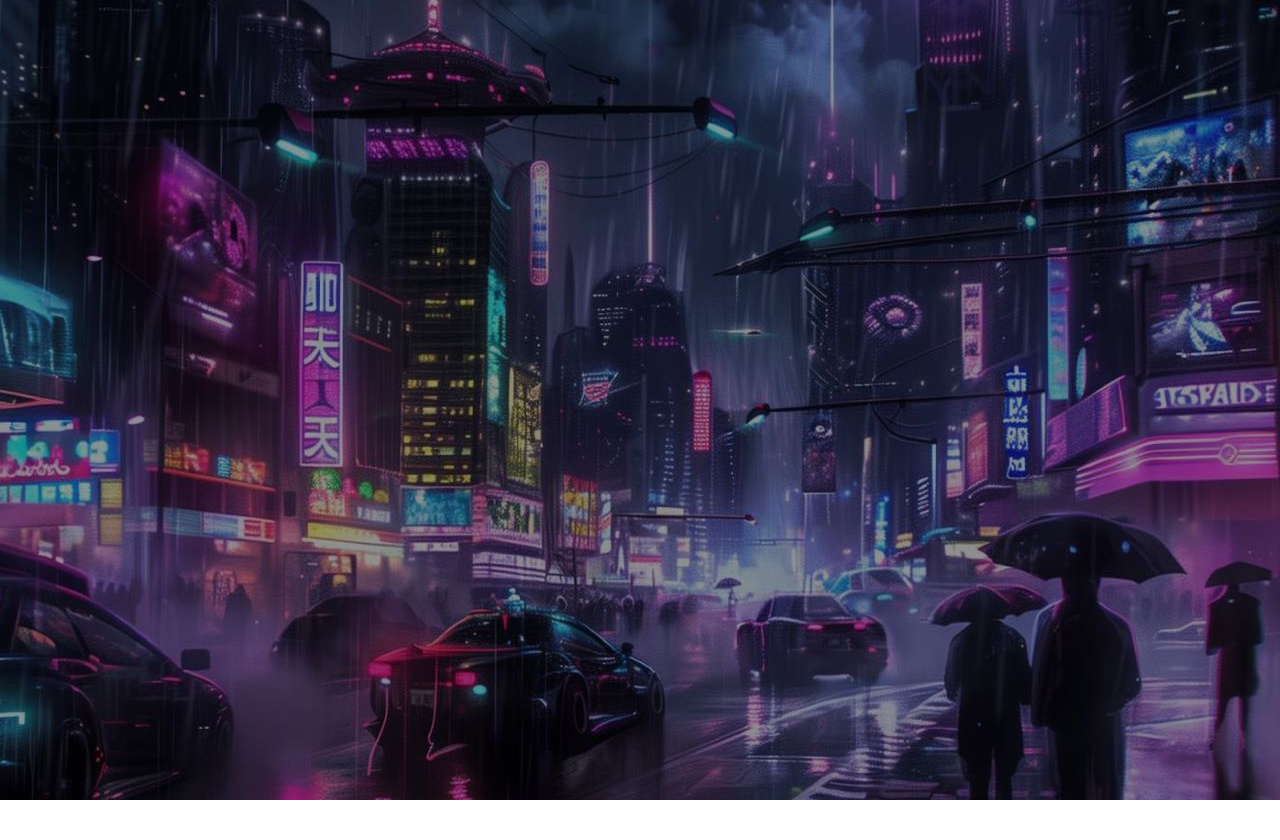
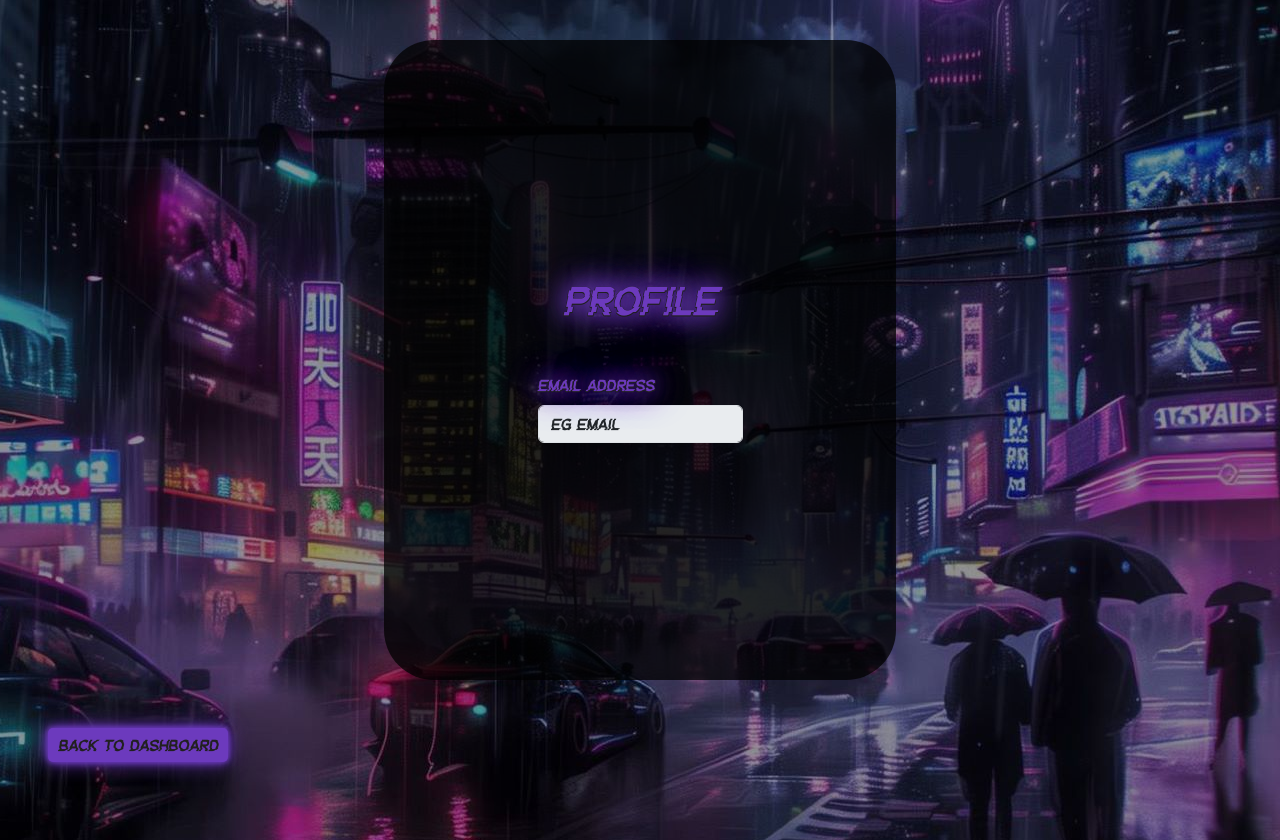
Before and after one commit to uhhigor/zzpj-cyberlarp, a React (Create React App) app in the folder cyberlarp-client/: page /user in a window 1280 px wide. Before the commit this address had no page. Before the commit the page ends 800 px from the top, so only its background shows below. Built offline with nearby package versions, Linux system fonts and the light colour scheme.

Commit message:
profile page

```diff
--- a/cyberlarp-client/src/App.tsx
+++ b/cyberlarp-client/src/App.tsx
@@ -3,8 +3,8 @@ import './styles/App.css';
 import {BrowserRouter, Route, Routes} from 'react-router-dom';
 import {Login} from './components/Login';
 import {Main} from "./components/Main";
+import {Dashboard} from "./components/Dashboard";
 import {UserPage} from "./components/UserPage";
-import {Dashboard} from "./components/Dashboard";
 
 
 function App() {
@@ -14,7 +14,7 @@ function App() {
                 <Route path='/' element={<Main/>}/>
                 <Route path='/login' element={<Login/>}/>
                 <Route path='/dashboard' element={<Dashboard/>}/>
-                {/*<Route path='/userPage' element={<UserPage/>}/>*/}
+                <Route path='/user' element={<UserPage/>}/>
             </Routes>
         </BrowserRouter>
     );
--- a/cyberlarp-client/src/components/Dashboard.tsx
+++ b/cyberlarp-client/src/components/Dashboard.tsx
@@ -1,14 +1,21 @@
 import React from "react";
 import {Col, Row} from "react-bootstrap";
 import "../styles/Dashboard.css";
+import {useNavigate} from "react-router-dom";
 
 export const Dashboard = () => {
+    let navigate = useNavigate();
+    const goToProfile = () =>{
+        let path = `/user`;
+        navigate(path);
+    }
+
     return (
         <div className="Dashboard ps-5">
             <Row className="buttons-top">
                 <Col>
                     <button className="btn logout-btn">Logout</button>
-                    <button className="btn">Profile</button>
+                    <button className="btn" onClick={goToProfile}>Profile</button>
                 </Col>
             </Row>
             <h1 className="pt-3 pb-5">Dashboard</h1>
@@ -16,7 +23,7 @@ export const Dashboard = () => {
                 <Col>
                     <h2>Games</h2>
                     <div>
-                        <table className="custom-table">
+                        <table className="custom-table mt-4">
                             <thead>
                             <tr>
                                 <th scope="col">Title</th>
@@ -48,7 +55,7 @@ export const Dashboard = () => {
                 <Col>
                     <h2>Characters</h2>
                     <div className="table-container">
-                        <table className="custom-table">
+                        <table className="custom-table mt-4">
                             <thead>
                             <tr>
                                 <th>Name</th>
--- /dev/null
+++ b/cyberlarp-client/src/components/UserPage.tsx
@@ -0,0 +1,31 @@
+import React from 'react';
+import '../styles/UserPage.css';
+import {useNavigate} from "react-router-dom";
+
+
+export const UserPage = () => {
+
+    let navigate = useNavigate();
+    const goBackToDashBoard = () =>{
+        let path = `/dashboard`;
+        navigate(path);
+    }
+
+    return (
+        <div className="userPage" >
+            <div className="UserPageForm">
+                <h1 className="mb-5">Profile</h1>
+                <div>
+                    <form>
+                        <div className="form-group">
+                            <label htmlFor="email" className="mb-2">Email address</label>
+                            <input type="email" className="form-control" id="email" value="eg Email" disabled/>
+                        </div>
+                    </form>
+                </div>
+            </div>
+            <button className="btn mt-5 ms-5" onClick={goBackToDashBoard}>Back to dashboard</button>
+        </div>
+
+    );
+}
--- a/cyberlarp-client/src/styles/Dashboard.css
+++ b/cyberlarp-client/src/styles/Dashboard.css
@@ -36,10 +36,6 @@
         border-radius: 5px;
         margin: 20px;
         box-shadow:
-                -0.5px -0.5px 0 #212020,
-                0.5px -0.5px 0 #212020,
-                -0.5px  0.5px 0 #212020,
-                0.5px  0.5px 0 #212020,
                 0 0 5px #b2a519,
                 0 0 10px #b2a519,
                 0 0 20px #b2a519;
@@ -47,12 +43,8 @@
 
     .Dashboard  .btn:hover {
         background-color: #829399;
-        color: #ffe600;
+        color: #000000;
         box-shadow:
-                -0.5px -0.5px 0 #212020,
-                0.5px -0.5px 0 #212020,
-                -0.5px  0.5px 0 #212020,
-                0.5px  0.5px 0 #212020,
                 0 0 5px #829399,
                 0 0 10px #829399,
                 0 0 20px #829399;
@@ -62,10 +54,6 @@
     background-color: #d51e45;
     color: #000000;
     box-shadow:
-            -0.5px -0.5px 0 #212020,
-            0.5px -0.5px 0 #212020,
-            -0.5px  0.5px 0 #212020,
-            0.5px  0.5px 0 #212020,
             0 0 5px #d51e45,
             0 0 10px #d51e45,
             0 0 20px #d51e45;
@@ -75,10 +63,6 @@
     background-color: #1c7c54;
     color: #000000;
     box-shadow:
-            -0.5px -0.5px 0 #212020,
-            0.5px -0.5px 0 #212020,
-            -0.5px  0.5px 0 #212020,
-            0.5px  0.5px 0 #212020,
             0 0 5px #1c7c54,
             0 0 10px #1c7c54,
             0 0 20px #1c7c54;
@@ -88,10 +72,6 @@
     background-color: #533A7B;
     color: #000000;
     box-shadow:
-            -0.5px -0.5px 0 #212020,
-            0.5px -0.5px 0 #212020,
-            -0.5px  0.5px 0 #212020,
-            0.5px  0.5px 0 #212020,
             0 0 5px #533A7B,
             0 0 10px #533A7B,
             0 0 20px #533A7B;
--- /dev/null
+++ b/cyberlarp-client/src/styles/UserPage.css
@@ -0,0 +1,50 @@
+.UserPageForm {
+    margin-top: 5vh;
+    margin-left: 30vw;
+    display: flex;
+    flex-direction: column;
+    align-items: center;
+    justify-content: center;
+    height: 80vh;
+    width: 40vw;
+    background-color: rgba(0, 0, 0, 0.75);
+    border-radius: 50px;
+    color: #6C3ABD;
+    text-shadow: -0.5px -0.5px 0 #212020,
+    0.5px -0.5px 0 #212020,
+    -0.5px 0.5px 0 #212020,
+    0.5px 0.5px 0 #212020,
+    0 0 20px #6C3ABD,
+    0 0 30px #6C3ABD,
+    0 0 40px #6C3ABD
+}
+
+.UserPage input {
+    border-radius: 5px;
+    border: none;
+    background-color: #302b3a !important;
+    color: #8c70af;
+}
+
+.userPage  .btn {
+    background-color: #6C3ABD !important;
+    color: #212020;
+    border: none;
+    padding: 5px 10px;
+    font-size: 16px;
+    cursor: pointer;
+    border-radius: 5px;
+    margin: 20px;
+    box-shadow:
+            0 0 5px #6C3ABD,
+            0 0 10px #6C3ABD,
+            0 0 20px #6C3ABD;
+}
+
+.userPage  .btn:hover {
+    background-color: #46267a !important;
+    box-shadow:
+            0 0 5px #46267a,
+            0 0 10px #46267a,
+            0 0 20px #46267a;
+}
--- a/cyberlarp-client/src/styles/index.css
+++ b/cyberlarp-client/src/styles/index.css
@@ -12,4 +12,5 @@ body {
   height: 100vh;
   overflow-x: hidden !important;
   font-family: "MainFont", sans-serif !important;
+  overflow: hidden;
 }
```
